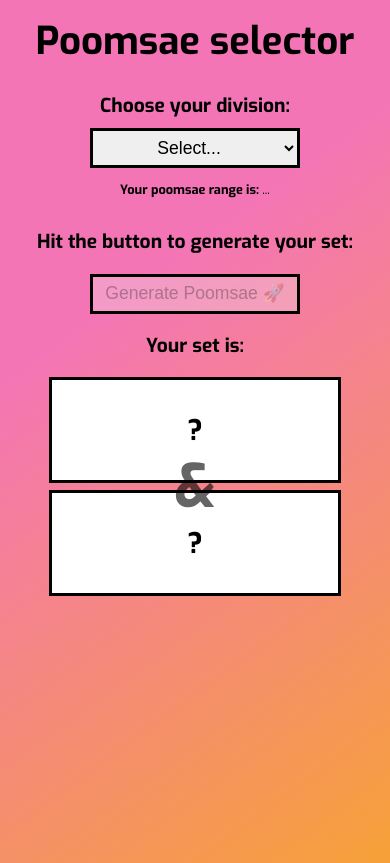
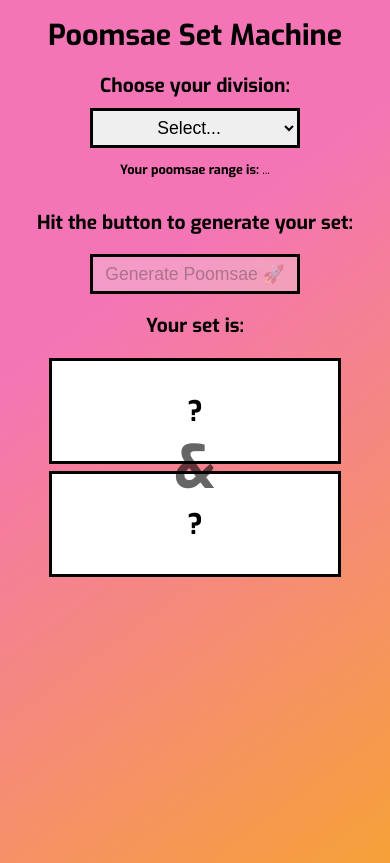
Before and after one commit to akte-akte/poomsae-selector, a website: page index.html in a window 390 px wide. Drawn offline with Linux system fonts and the light colour scheme.

Commit message:
Change site title

```diff
--- a/index.html
+++ b/index.html
@@ -2,7 +2,7 @@
 <html>
 
 <head>
-    <title>Poomsae selector</title>
+    <title>Poomsae Set Machine</title>
     <link rel="stylesheet" type="text/css" href="./styles.css">
     <meta content="width=device-width, initial-scale=1" name="viewport" />
 
@@ -10,7 +10,7 @@
 
 <body>
     <main>
-        <h1 class="fitted">Poomsae selector</h1>
+        <h1 class="fitted">Poomsae Set Machine</h1>
         <div class="form-group">
             <label for="wt-division">Choose your division:</label>
             <select id="wt-division">
--- a/styles.css
+++ b/styles.css
@@ -208,6 +208,7 @@ button:hover:not([disabled]) {
 
     h1 {
         margin-top: 0.4rem;
+        font-size: 1.8rem;
     }
 
     .form-group {
```
